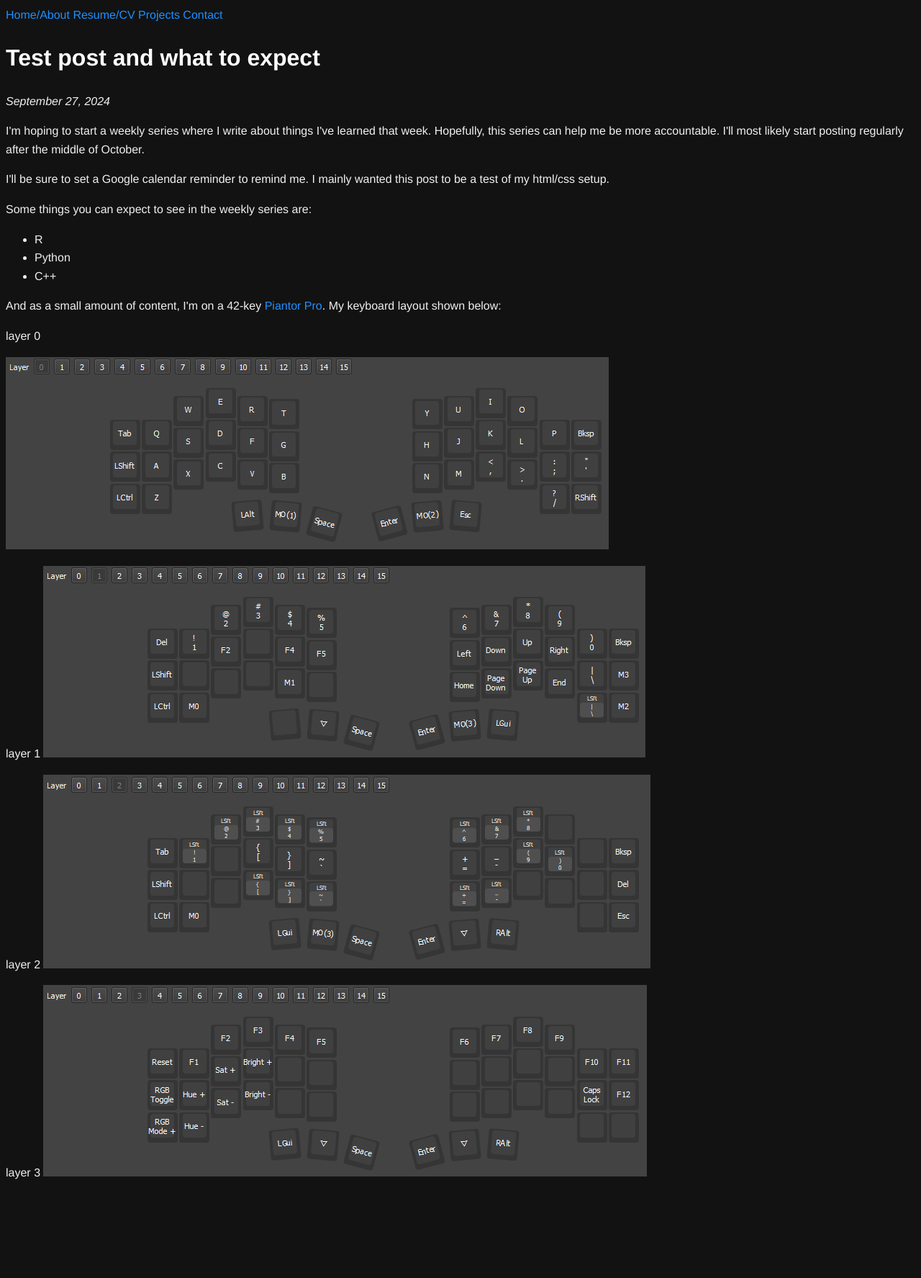
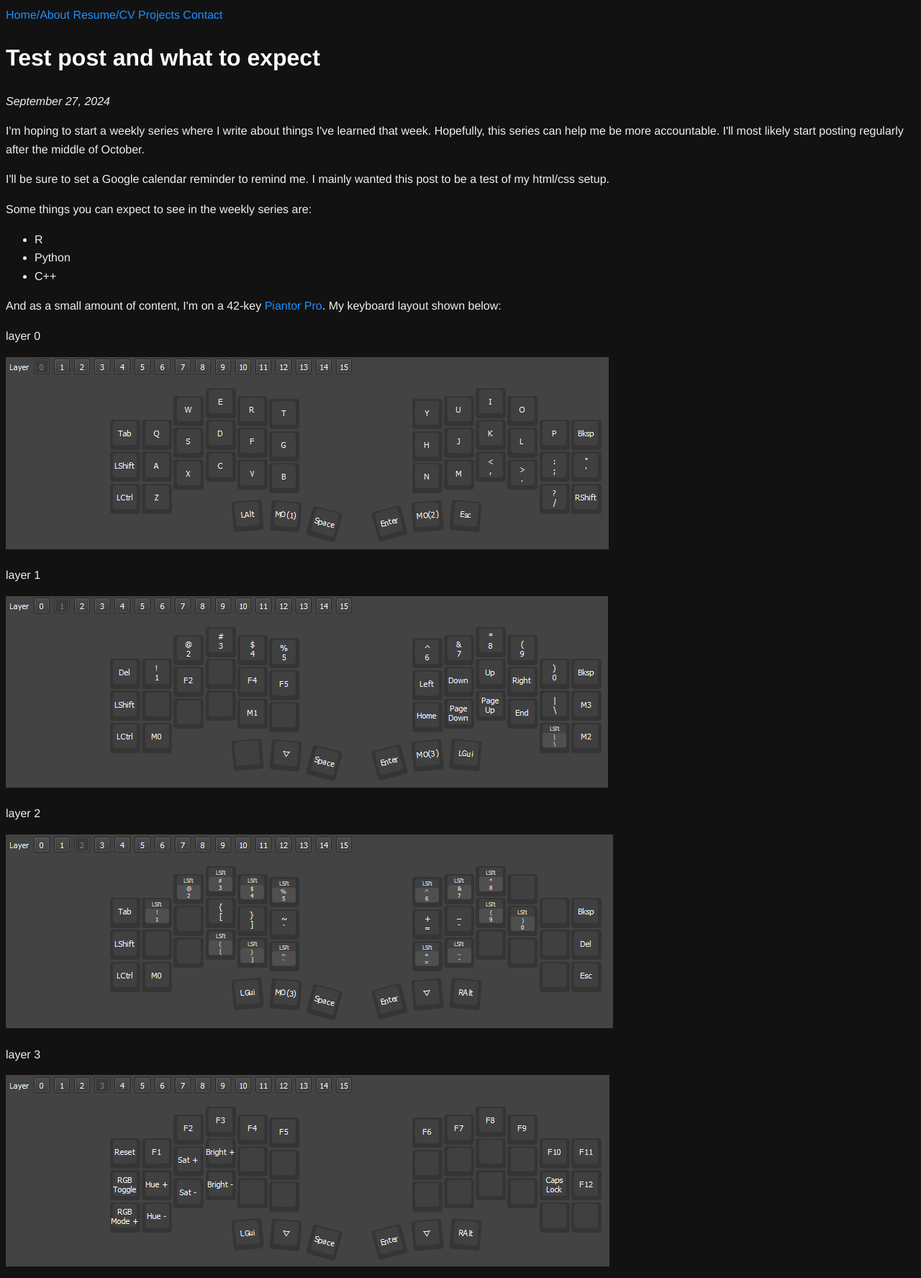
Before and after one commit to benn9833/benn9833.github.io, a Jekyll site: the page built from _posts/2024-09-28-to-do.html, in a window 1280 px wide. Shown: the whole page at 72% size. Built offline with Jekyll 4.4.1, drawn with Linux system fonts in a browser that asks for light colours; before the commit the page ends 1658 px from its top, so only the background shows below that.

Commit message:
Update 2024-09-28-to-do.html

```diff
--- a/_posts/2024-09-28-to-do.html
+++ b/_posts/2024-09-28-to-do.html
@@ -20,9 +20,11 @@ date: 2024-09-27
 <p>layer 0</p>
 <img src="{{ '/assets/images/layer0.PNG' | relative_url }}" alt="layer0">
 
-<p>layer 1
+<p>layer 1</p>
 <img src="{{ '/assets/images/layer1.PNG' | relative_url }}" alt="layer1">
-</p>
 
-<p>layer 2 <img src="{{ '/assets/images/layer2.PNG' | relative_url }}" alt="layer2"> </p>
-<p>layer 3 <img src="{{ '/assets/images/layer3.PNG' | relative_url }}" alt="layer3"></p>
+<p>layer 2</p>
+<img src="{{ '/assets/images/layer2.PNG' | relative_url }}" alt="layer2">
+
+<p>layer 3</p>
+<img src="{{ '/assets/images/layer3.PNG' | relative_url }}" alt="layer3">
```
